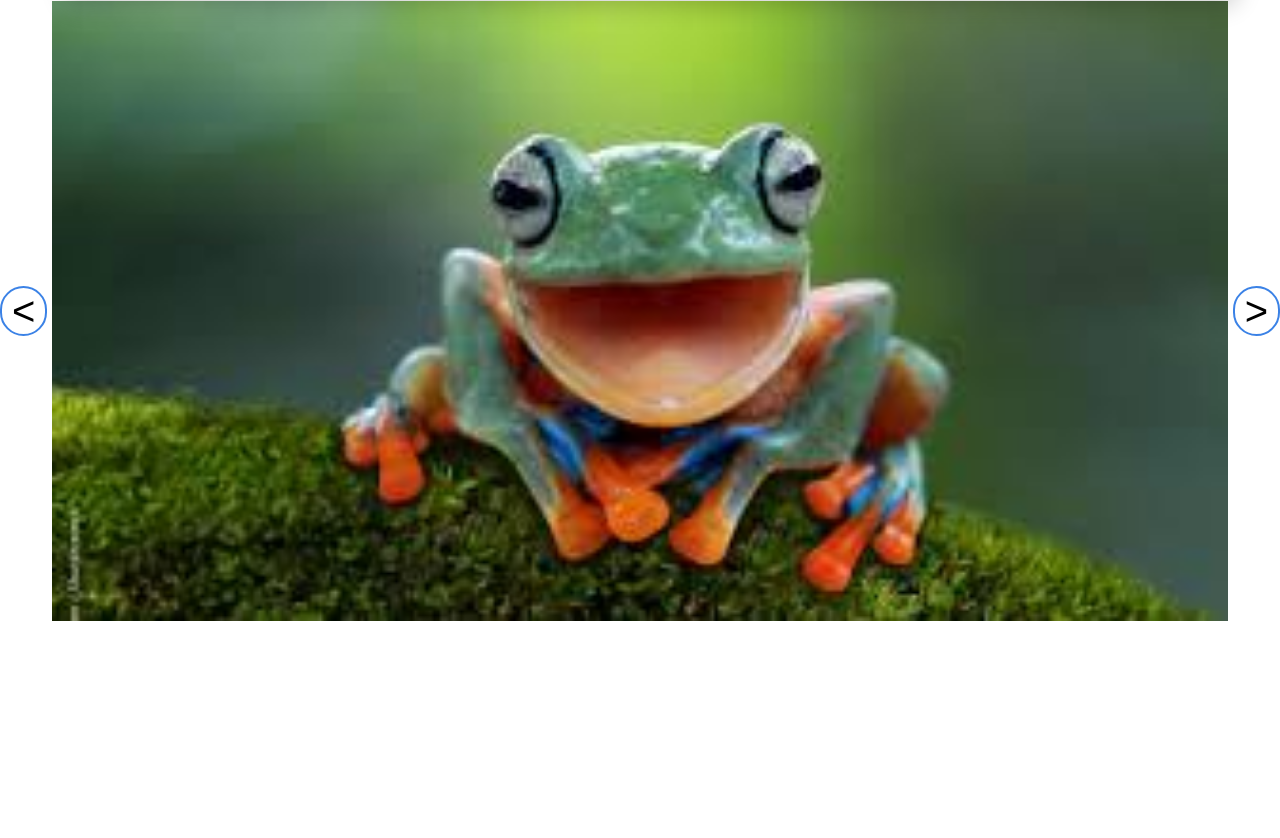
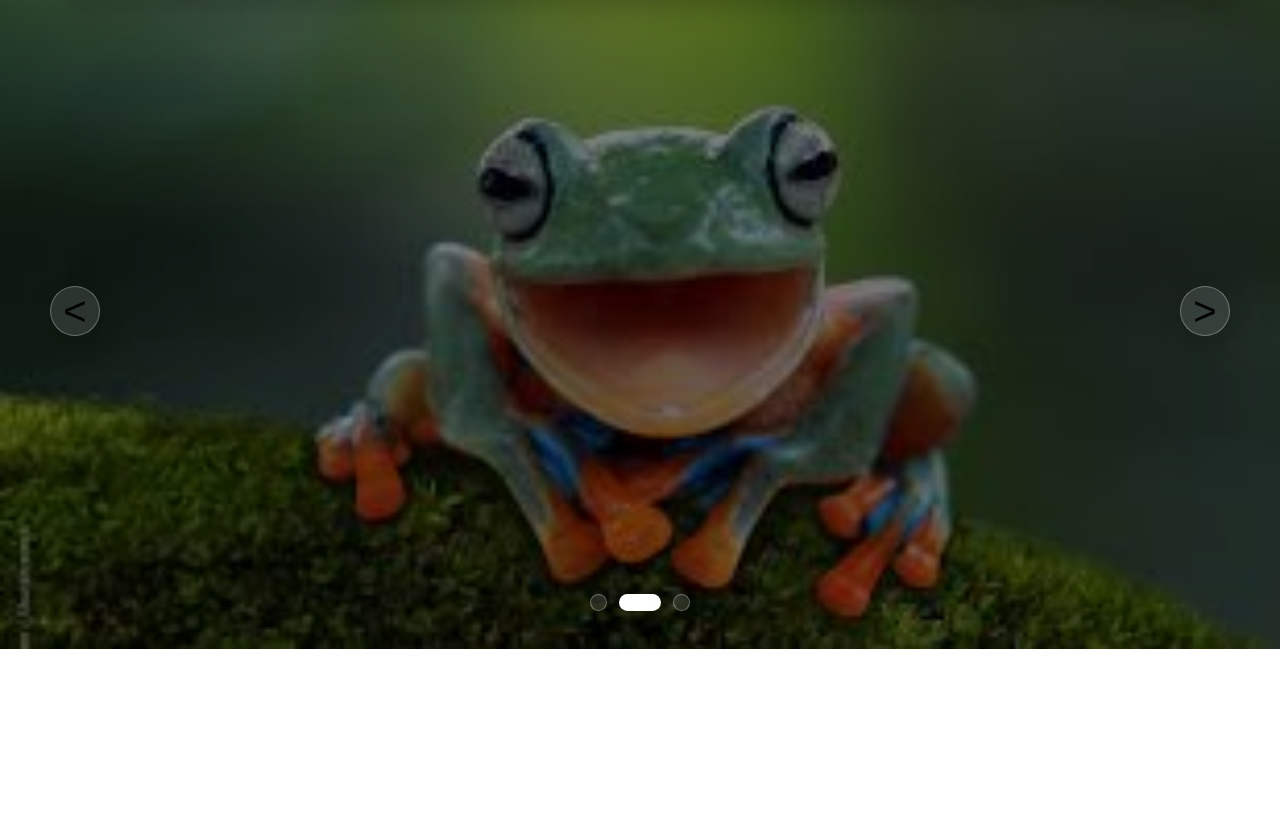
Before and after one commit to StefanoLosio/Grest-Oratorio-sito, a plain HTML site: page index.html in a window 1280 px wide. Shown: the part 164-1002 px from the top of the page. Before the commit the page ends 825 px from the top, so only its background shows below. Drawn offline with Linux system fonts and the light colour scheme.

Commit message:
sistemata la grafica dello slider

```diff
--- a/index.html
+++ b/index.html
@@ -73,6 +73,12 @@
             <img src="images/immagine2.jpeg">
             <img src="images/immagine3.jpeg">
         </div>
+
+        <div id="pallini">
+            <div class="pallino"></div>
+            <div class="pallino"></div>
+            <div class="pallino"></div>
+        </div>
         <button id="succ" onclick="successiva()">></button>
     </section>
     <section id="proposte"></section>
--- a/slider.js
+++ b/slider.js
@@ -10,9 +10,13 @@ function successiva() {
     for(let i=1; i<=numImg; i++){
         if(i!=imgCorrente) {
             document.querySelector("#img img:nth-child(" + i +")").style.display = "none";
+            document.querySelector(".pallino:nth-child("+i+")").style.width = "15px";
+            document.querySelector(".pallino:nth-child("+i+")").style.backgroundColor = "rgba(255, 255, 255, 0.12)";
         }
         else {
             document.querySelector("#img img:nth-child(" + i +")").style.display = "block";
+            document.querySelector(".pallino:nth-child("+i+")").style.width = "40px";
+            document.querySelector(".pallino:nth-child("+i+")").style.backgroundColor = "white";
         }
     }
     clearInterval(intervalID);
@@ -27,9 +31,13 @@ function precedente() {
     for(let i=1; i<=numImg; i++){
         if(i!=imgCorrente) {
             document.querySelector("#img img:nth-child(" + i +")").style.display = "none";
+            document.querySelector(".pallino:nth-child("+i+")").style.width = "15px";
+            document.querySelector(".pallino:nth-child("+i+")").style.backgroundColor = "rgba(255, 255, 255, 0.12)";
         }
         else {
             document.querySelector("#img img:nth-child(" + i +")").style.display = "block";
+            document.querySelector(".pallino:nth-child("+i+")").style.width = "40px";
+            document.querySelector(".pallino:nth-child("+i+")").style.backgroundColor = "white";
         }
     }
     clearInterval(intervalID);
--- a/style.css
+++ b/style.css
@@ -18,6 +18,8 @@ body {
     box-shadow: 0 8px 25px rgba(0,0,0,0.2);
 
     transition: all 0.3s ease;
+
+    z-index: 1000;
 }
 
 #nav-bar.open {
@@ -194,7 +196,6 @@ nav button:hover {
 #riempimento{
     width: 100%;
     height: 125px;
-
 }
 
 /*---------------------------------- section scroll-info --------------------------------------------*/
@@ -206,6 +207,7 @@ nav button:hover {
     justify-content: center;
     overflow: hidden;
     gap: 5px;
+    position: relative;
 }
 
 #scroll-info button {
@@ -219,6 +221,20 @@ nav button:hover {
     outline: none;
     transition: all 0.1s ease-in-out;
     z-index: 100;
+
+    position: absolute;
+
+    background: rgba(255, 255, 255, 0.12);
+    border: 1px solid rgba(255, 255, 255, 0.3);
+    backdrop-filter: blur(15px);
+    -webkit-backdrop-filter: blur(15px);
+    box-shadow: 0 8px 25px rgba(0,0,0,0.2);
+}
+#prec {
+    left: 50px;
+}
+#succ {
+    right: 50px;
 }
 #scroll-info button:hover {
     transform: scale(1.05);
@@ -229,12 +245,47 @@ nav button:hover {
 
 #img {
     width: 100%;
+    z-index: 10;
 }
 #img img {
     width: 100%;
     display: none;
+    filter: brightness(50%);
 }
 
 #img img:nth-child(1) {
     display: block;
 }
+
+#pallini {
+    width: 100px;
+    display: flex;
+    flex-direction: row;
+    z-index: 100;
+    position: absolute;
+    justify-content: space-between;
+    bottom: 50px;
+}
+.pallino {
+    width: 15px;
+    height: 15px;
+    border-radius: 25px;
+    transition: all 0.1s ease-in-out;
+
+    background: rgba(255, 255, 255, 0.12);
+    border: 1px solid rgba(255, 255, 255, 0.3);
+    backdrop-filter: blur(15px);
+    -webkit-backdrop-filter: blur(15px);
+    box-shadow: 0 8px 25px rgba(0,0,0,0.2);
+}
+
+.pallino:nth-child(1) {
+    width: 40px;
+    background-color: white;
+}
+
+
+#proposte{
+    width: 100%;
+    height: 405px;
+}
```
